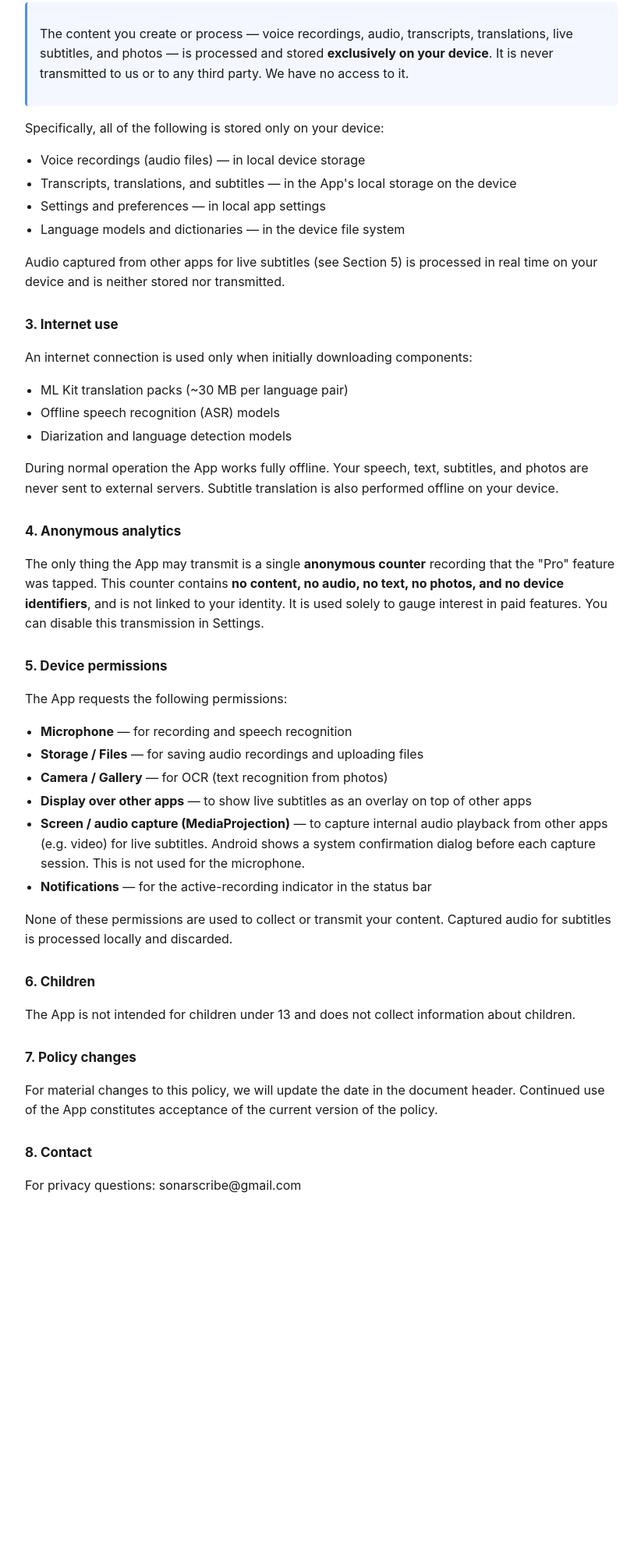
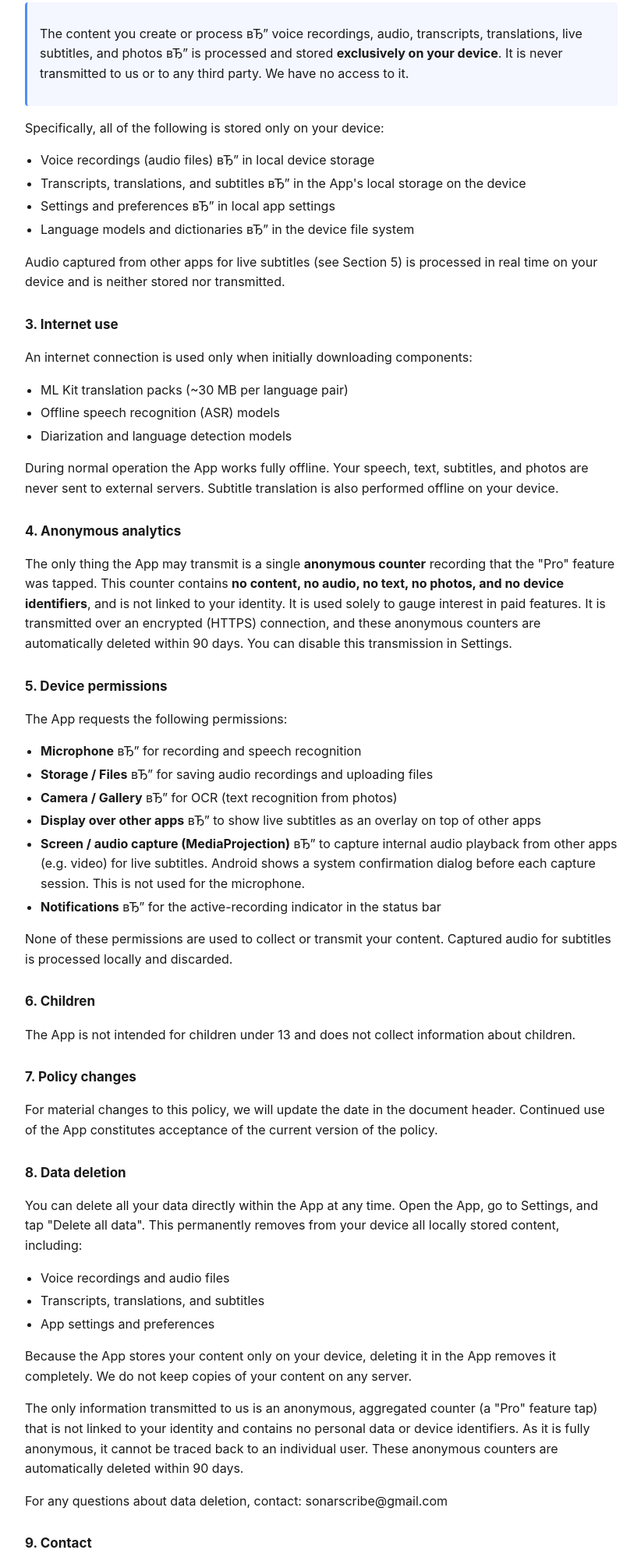
Before and after one commit to sonarscribe/sonarscribe-legal, a plain HTML site: page index.html in a window 1280 px wide. Shown: the part 364-2361 px from the top of the page at 78% size, without its empty margins (228-1050 px from the left). Before the commit the page ends 1938 px from the top, so only its background shows below. Drawn offline with Linux system fonts and the light colour scheme.

Commit message:
update: privacy policy — data deletion section, 90-day retention

```diff
--- a/index.html
+++ b/index.html
@@ -3,7 +3,7 @@
 <head>
 <meta charset="UTF-8">
 <meta name="viewport" content="width=device-width, initial-scale=1.0">
-<title>Privacy Policy — SonarScribe</title>
+<title>Privacy Policy вЂ” SonarScribe</title>
 <style>
   body { font-family: -apple-system, system-ui, sans-serif; max-width: 760px; margin: 40px auto; padding: 0 20px; color: #1a1a1a; line-height: 1.6; }
   h1 { font-size: 24px; margin-bottom: 4px; }
@@ -17,21 +17,21 @@
 <body>
 
 <h1>Privacy Policy</h1>
-<div class="sub">SonarScribe — Intelligent Audio Assistant<br>Publisher: Bavarian Tech Labs<br>Last updated: June 21, 2026</div>
+<div class="sub">SonarScribe вЂ” Intelligent Audio Assistant<br>Publisher: Bavarian Tech Labs<br>Last updated: June 21, 2026</div>
 
 <h2>1. General</h2>
 <p>SonarScribe ("App", "we") is an offline application for speech recognition, text translation, photo processing, and live subtitles, developed by Bavarian Tech Labs. We respect your privacy and built the App with a privacy-first approach.</p>
 
 <h2>2. Your content stays on your device</h2>
 <div class="highlight">
-<p>The content you create or process — voice recordings, audio, transcripts, translations, live subtitles, and photos — is processed and stored <strong>exclusively on your device</strong>. It is never transmitted to us or to any third party. We have no access to it.</p>
+<p>The content you create or process вЂ” voice recordings, audio, transcripts, translations, live subtitles, and photos вЂ” is processed and stored <strong>exclusively on your device</strong>. It is never transmitted to us or to any third party. We have no access to it.</p>
 </div>
 <p>Specifically, all of the following is stored only on your device:</p>
 <ul>
-<li>Voice recordings (audio files) — in local device storage</li>
-<li>Transcripts, translations, and subtitles — in the App's local storage on the device</li>
-<li>Settings and preferences — in local app settings</li>
-<li>Language models and dictionaries — in the device file system</li>
+<li>Voice recordings (audio files) вЂ” in local device storage</li>
+<li>Transcripts, translations, and subtitles вЂ” in the App's local storage on the device</li>
+<li>Settings and preferences вЂ” in local app settings</li>
+<li>Language models and dictionaries вЂ” in the device file system</li>
 </ul>
 <p>Audio captured from other apps for live subtitles (see Section 5) is processed in real time on your device and is neither stored nor transmitted.</p>
 
@@ -45,17 +45,17 @@
 <p>During normal operation the App works fully offline. Your speech, text, subtitles, and photos are never sent to external servers. Subtitle translation is also performed offline on your device.</p>
 
 <h2>4. Anonymous analytics</h2>
-<p>The only thing the App may transmit is a single <strong>anonymous counter</strong> recording that the "Pro" feature was tapped. This counter contains <strong>no content, no audio, no text, no photos, and no device identifiers</strong>, and is not linked to your identity. It is used solely to gauge interest in paid features. You can disable this transmission in Settings.</p>
+<p>The only thing the App may transmit is a single <strong>anonymous counter</strong> recording that the "Pro" feature was tapped. This counter contains <strong>no content, no audio, no text, no photos, and no device identifiers</strong>, and is not linked to your identity. It is used solely to gauge interest in paid features. It is transmitted over an encrypted (HTTPS) connection, and these anonymous counters are automatically deleted within 90 days. You can disable this transmission in Settings.</p>
 
 <h2>5. Device permissions</h2>
 <p>The App requests the following permissions:</p>
 <ul>
-<li><strong>Microphone</strong> — for recording and speech recognition</li>
-<li><strong>Storage / Files</strong> — for saving audio recordings and uploading files</li>
-<li><strong>Camera / Gallery</strong> — for OCR (text recognition from photos)</li>
-<li><strong>Display over other apps</strong> — to show live subtitles as an overlay on top of other apps</li>
-<li><strong>Screen / audio capture (MediaProjection)</strong> — to capture internal audio playback from other apps (e.g. video) for live subtitles. Android shows a system confirmation dialog before each capture session. This is not used for the microphone.</li>
-<li><strong>Notifications</strong> — for the active-recording indicator in the status bar</li>
+<li><strong>Microphone</strong> вЂ” for recording and speech recognition</li>
+<li><strong>Storage / Files</strong> вЂ” for saving audio recordings and uploading files</li>
+<li><strong>Camera / Gallery</strong> вЂ” for OCR (text recognition from photos)</li>
+<li><strong>Display over other apps</strong> вЂ” to show live subtitles as an overlay on top of other apps</li>
+<li><strong>Screen / audio capture (MediaProjection)</strong> вЂ” to capture internal audio playback from other apps (e.g. video) for live subtitles. Android shows a system confirmation dialog before each capture session. This is not used for the microphone.</li>
+<li><strong>Notifications</strong> вЂ” for the active-recording indicator in the status bar</li>
 </ul>
 <p>None of these permissions are used to collect or transmit your content. Captured audio for subtitles is processed locally and discarded.</p>
 
@@ -65,7 +65,18 @@
 <h2>7. Policy changes</h2>
 <p>For material changes to this policy, we will update the date in the document header. Continued use of the App constitutes acceptance of the current version of the policy.</p>
 
-<h2>8. Contact</h2>
+<h2 id="data-deletion">8. Data deletion</h2>
+<p>You can delete all your data directly within the App at any time. Open the App, go to Settings, and tap "Delete all data". This permanently removes from your device all locally stored content, including:</p>
+<ul>
+<li>Voice recordings and audio files</li>
+<li>Transcripts, translations, and subtitles</li>
+<li>App settings and preferences</li>
+</ul>
+<p>Because the App stores your content only on your device, deleting it in the App removes it completely. We do not keep copies of your content on any server.</p>
+<p>The only information transmitted to us is an anonymous, aggregated counter (a "Pro" feature tap) that is not linked to your identity and contains no personal data or device identifiers. As it is fully anonymous, it cannot be traced back to an individual user. These anonymous counters are automatically deleted within 90 days.</p>
+<p>For any questions about data deletion, contact: sonarscribe@gmail.com</p>
+
+<h2>9. Contact</h2>
 <p>For privacy questions: sonarscribe@gmail.com</p>
 
 </body>
```
